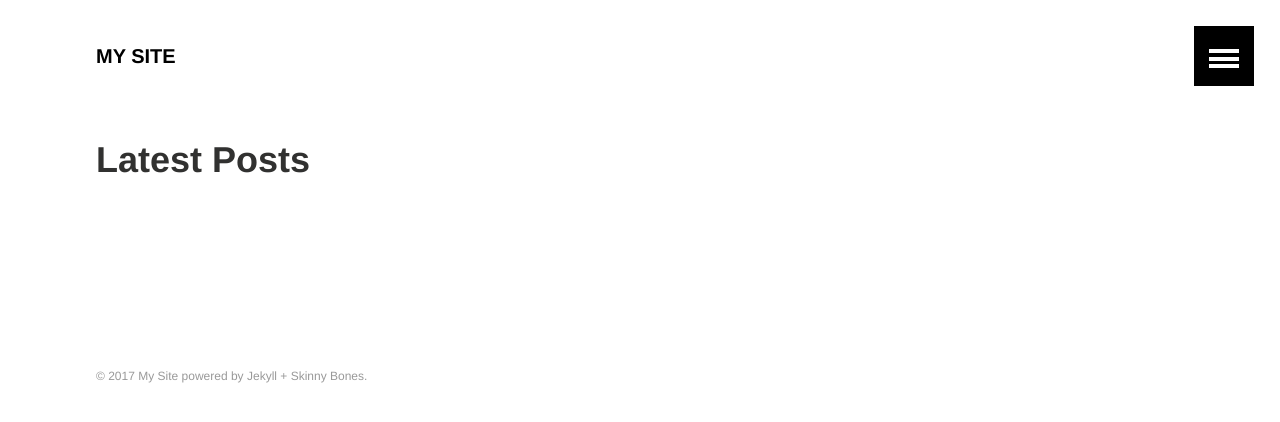
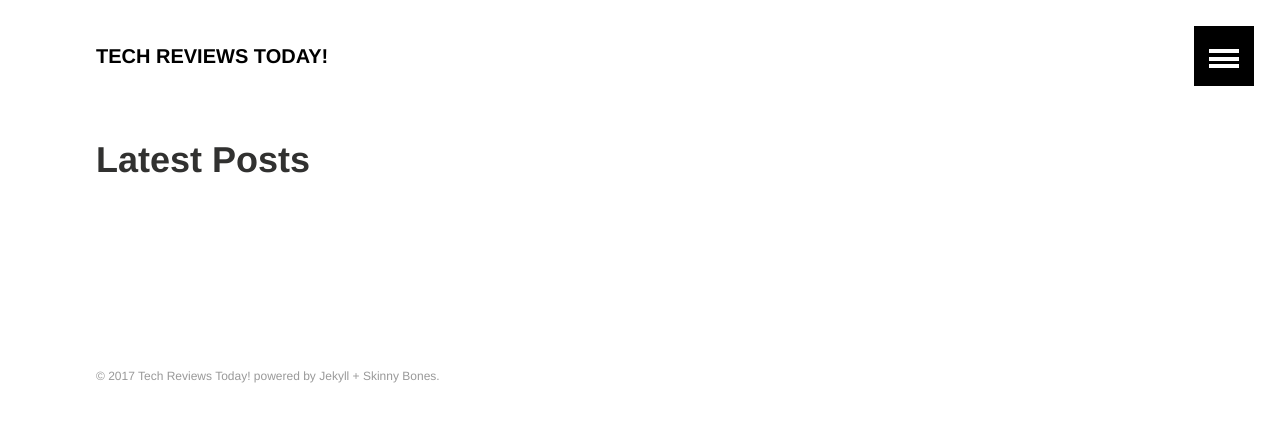
Before and after one commit to techreviewstoday/welcome, a Jekyll site: the page built from index.md, in a window 1280 px wide. Shown: the top 422 px of the page. Built offline with Jekyll 4.4.1, drawn with Linux system fonts in a browser that asks for light colours.

Commit message:
second push

```diff
--- a/_config.yml
+++ b/_config.yml
@@ -1,11 +1,11 @@
 # Site wide configuration
 
-title: "My Site"
-description: "This is a description of my awesome site."
+title: "Tech Reviews Today!"
+description: "The best tech reviews...today!"
 logo: # 120x120 px default image used for Twitter summary card
 teaser: # 400x250 px default teaser image used in image archive grid
 locale: en
-url:
+url: https://techreviewstoday.github.io/welcome
 feed:
   path: atom.xml
 
@@ -30,8 +30,8 @@ owner:
   email:
   twitter:
   google:
-    ad-client:
-    ad-slot:
+    ad-client: ca-pub-9108595826295925
+    ad-slot: 4818409590
   bio:
   avatar: bio-photo.jpg # 160x160 px image for author byline
   disqus-shortname:
```
Also changed, not shown: index.md (+1 -0 lines).
